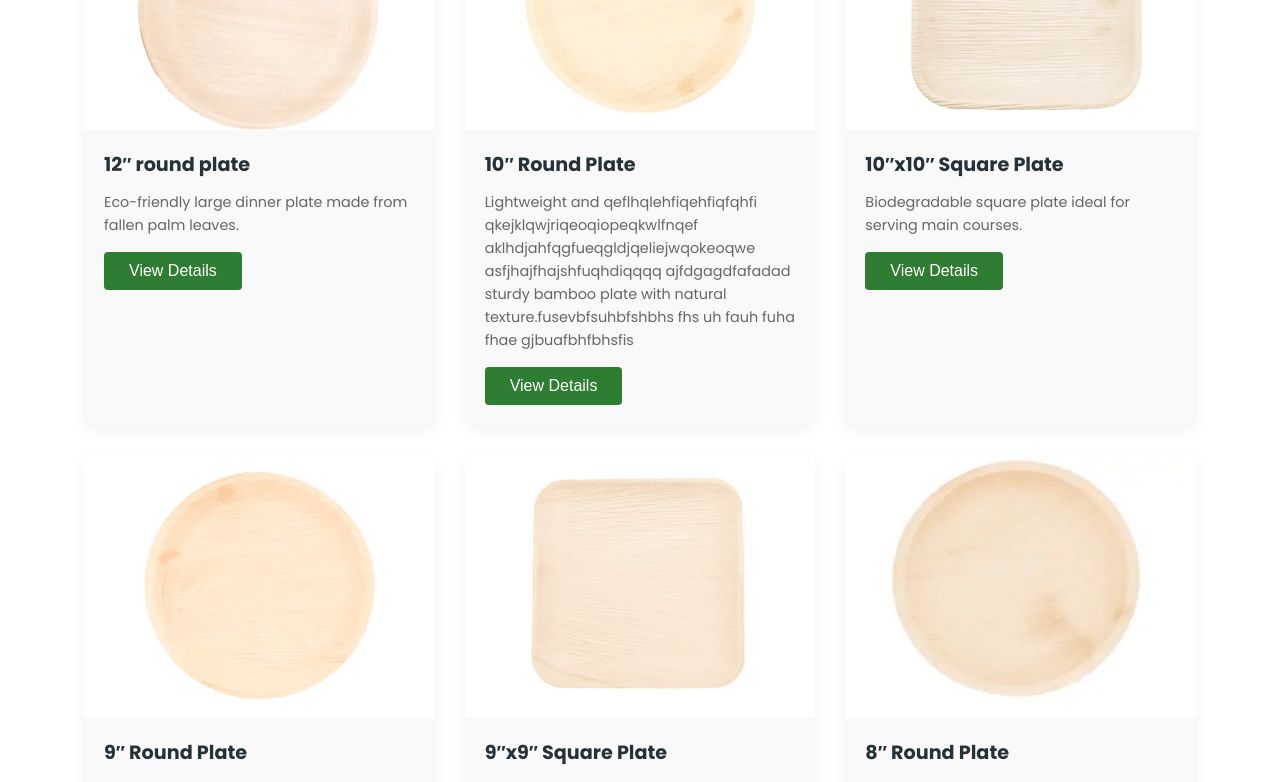
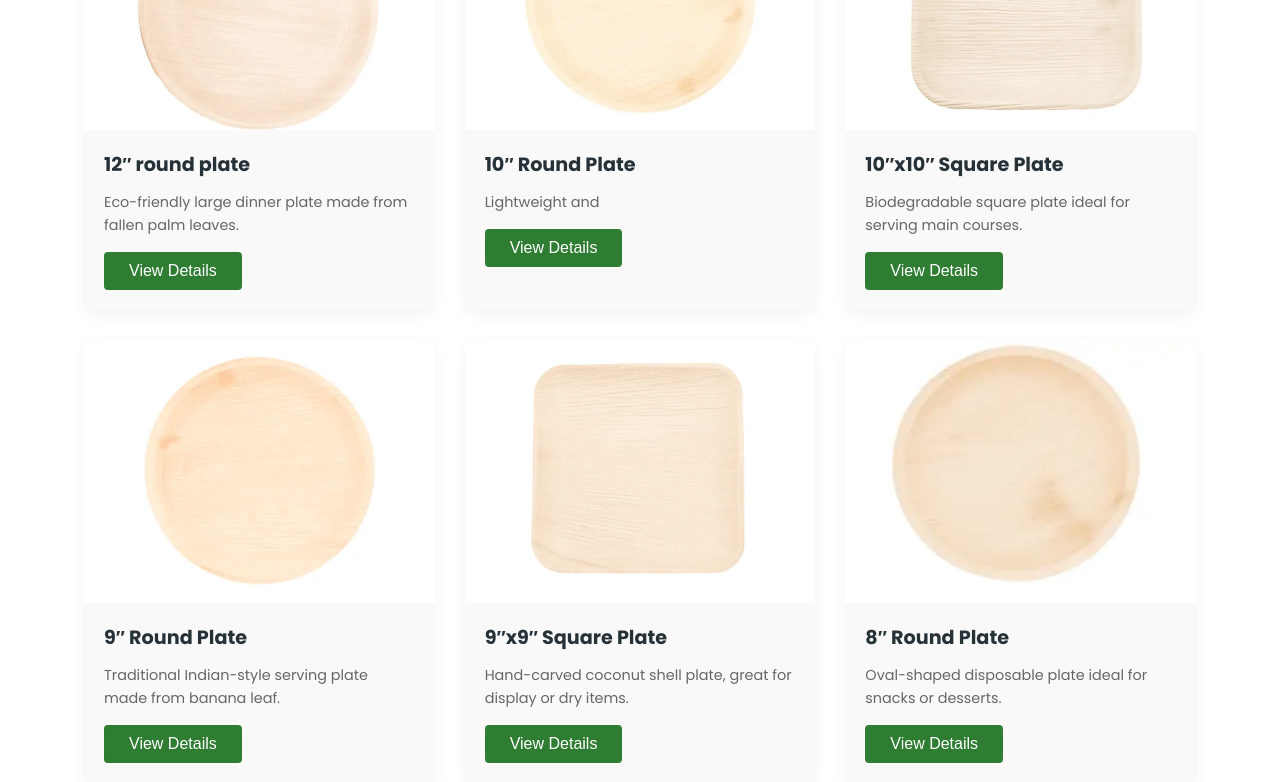
Before and after one commit to danishjsheikh/TradeCraft, a React (Create React App) app: page /products in a window 1280 px wide. Shown: the part 2664-3446 px from the top of the page. Built offline with nearby package versions, Linux system fonts and the light colour scheme; no server answers.

Commit message:
Fixed Product Image size and description length

```diff
--- a/src/components/ProductCard.css
+++ b/src/components/ProductCard.css
@@ -16,6 +16,14 @@
   .product-card:hover {
     transform: translateY(-10px);
     box-shadow: 0 10px 25px rgba(0, 0, 0, 0.1);
+  }
+
+  .product-info p {
+    display: -webkit-box;
+    -webkit-line-clamp: 3; /* Number of lines to show */
+    -webkit-box-orient: vertical;
+    overflow: hidden;
+    text-overflow: ellipsis;
   }
 
   .product-img {
--- a/src/pages/ProductsPage.js
+++ b/src/pages/ProductsPage.js
@@ -115,17 +115,7 @@ const ProductsPage = () => {
     {
       id: 14,
       name: "10″ Round Plate",
-      description: `Lightweight and
-
-
-
-      qeflhqlehfiqehfiqfqhfi
-      qkejklqwjriqeoqiopeqkwlfnqef
-      aklhdjahfqgfueqgldjqeliejwqokeoqwe
-
-      asfjhajfhajshfuqhdiqqqq
-      ajfdgagdfafadad
-      sturdy bamboo plate with natural texture.fusevbfsuhbfshbhs fhs uh fauh fuha fhae gjbuafbhfbhsfis`,
+      description: "Lightweight and ",
 
       image: "/assets/products/plates/round_plate_10.webp",
       category: "plates",
```
